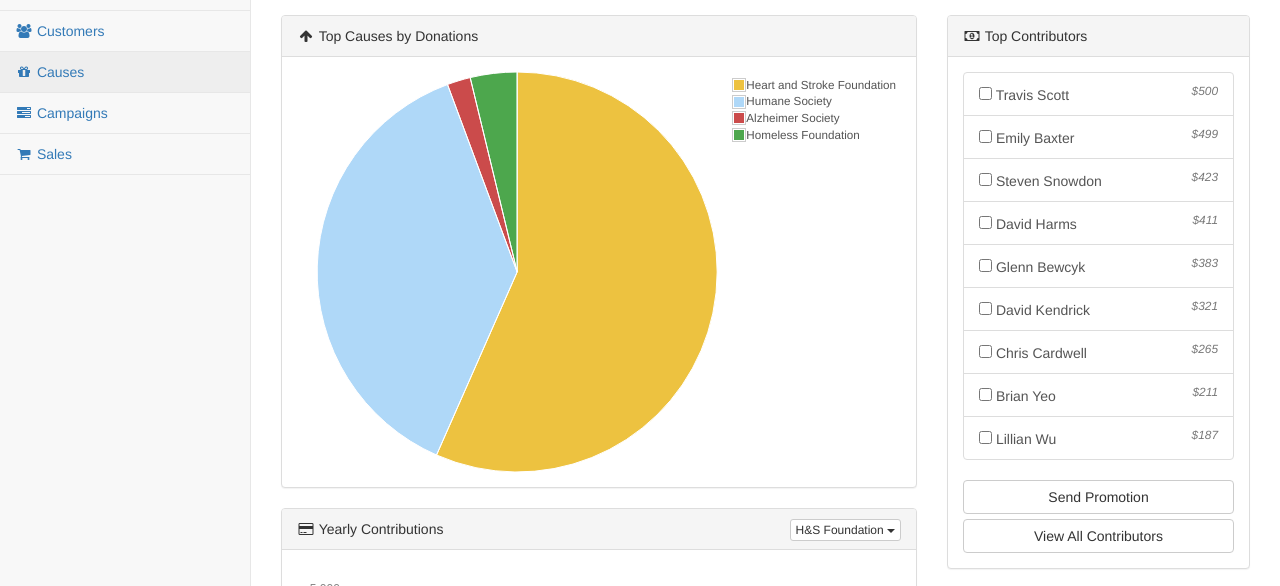
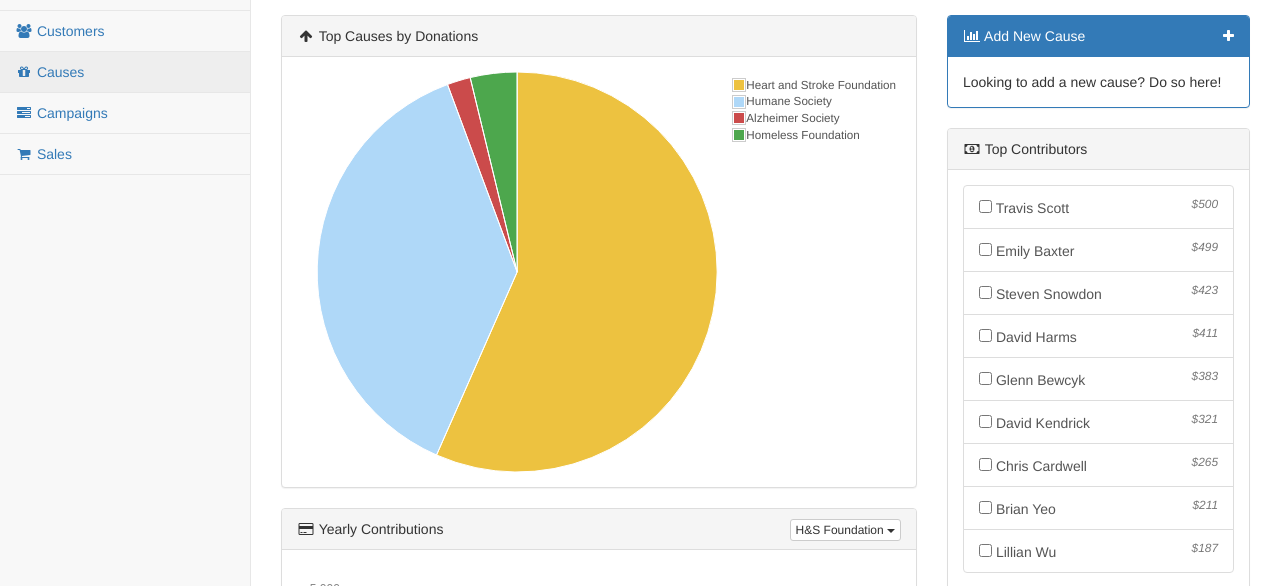
Before and after one commit to travisscottiq/Sharity, a website: page pages/causes.html in a window 1280 px wide. Shown: the part 146-732 px from the top of the page. Drawn offline with Linux system fonts and the light colour scheme.

Commit message:
updated style

```diff
--- a/less/sb-admin-2.less
+++ b/less/sb-admin-2.less
@@ -42,6 +42,10 @@ body {
 
 .logo-pic {
     padding-left: 10px;
+}
+
+.add-create {
+    cursor: pointer;
 }
 
 .navbar-top-links li:last-child {
--- a/pages/causes.html
+++ b/pages/causes.html
@@ -238,6 +238,21 @@
                 </div>
                 <!-- /.col-lg-8 -->
                 <div class="col-lg-4">
+
+                    <div class="panel panel-primary">
+                        <div class="panel-heading">
+                            <i class="fa fa-bar-chart-o fa-fw"></i> Add New Cause
+                            <div class="pull-right">
+                                <i class="fa fa-plus add-create"></i>
+                            </div>
+                        </div>
+                        <!-- /.panel-heading -->
+                        <div class="panel-body">
+                            Looking to add a new cause?  Do so here!
+                        </div>
+                        <!-- /.panel-body -->
+                    </div>
+
                     <div class="panel panel-default">
                         <div class="panel-heading">
                             <i class="fa fa-money fa-fw"></i> Top Contributors
```
Also changed, not shown: pages/campaigns.html (+1 -1 lines), dist/css/sb-admin-2.css, dist/css/sb-admin-2.min.css.
